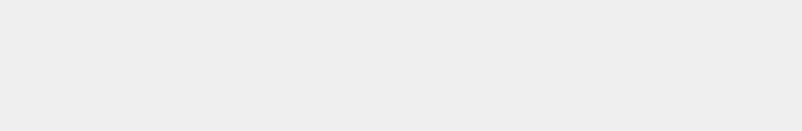
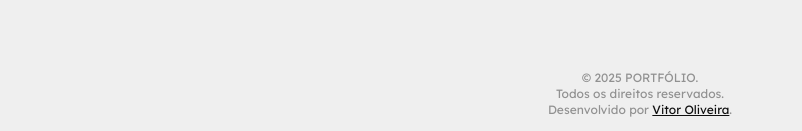
Before and after one commit to jsevitor/nextjs-portfolio, a Next.js app: page / in a window 1280 px wide. Shown: the part 1957-2088 px from the top of the page, without its empty margins (0-802 px from the left). Before the commit the page ends 2027 px from the top, so only its background shows below. Built offline with nearby package versions, Linux system fonts and the light colour scheme; no server answers.

Commit message:
feat: implementa componente Footer

```diff
--- /dev/null
+++ b/src/app/components/Footer.tsx
@@ -0,0 +1,21 @@
+export default function Footer() {
+  return (
+    <div className="container mx-auto px-4 my-4 md:px-0">
+      <div className="flex flex-col justify-center items-center text-gray-medium text-xs">
+        <p className="text-center">© 2025 PORTFÓLIO.</p>
+        <p className="text-center">Todos os direitos reservados.</p>
+        <p className="text-center">
+          Desenvolvido por{" "}
+          <a
+            href="https://github.com/jsevitor"
+            target="_blank"
+            className="underline text-foreground"
+          >
+            Vitor Oliveira
+          </a>
+          .
+        </p>
+      </div>
+    </div>
+  );
+}
--- a/src/app/layout.tsx
+++ b/src/app/layout.tsx
@@ -1,6 +1,7 @@
 import type { Metadata } from "next";
 import { Lexend } from "next/font/google";
 import "./globals.css";
+import Footer from "./components/Footer";
 
 const lexend = Lexend({
   subsets: ["latin"],
@@ -30,7 +31,10 @@ export default function RootLayout({
           href="https://cdn.jsdelivr.net/gh/devicons/devicon@latest/devicon.min.css"
         />
       </head>
-      <body className={`${lexend.className}  antialiased`}>{children}</body>
+      <body className={`${lexend.className}  antialiased`}>
+        {children}
+        <Footer />
+      </body>
     </html>
   );
 }
```
